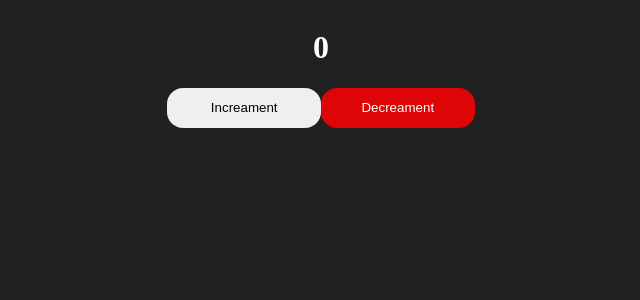
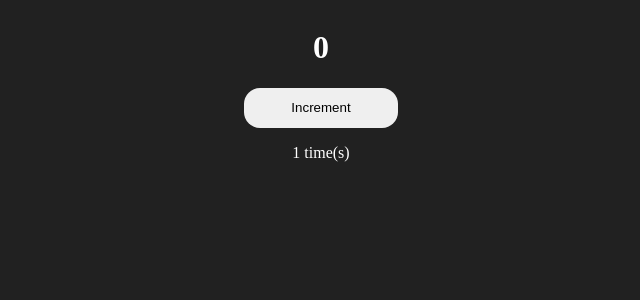
Before and after one commit to hassan42772/React-Basic-project, a React (Vite) app in the folder States/: page / in a window 1280 px wide. Shown: the top 300 px of the page, without its empty margins (319-959 px from the left). Built offline with nearby package versions, Linux system fonts and the light colour scheme.

Commit message:
Memo Hook

```diff
--- a/States/src/App.jsx
+++ b/States/src/App.jsx
@@ -5,17 +5,18 @@ import { MyProviderwithuse } from './components/hooks/UseHook'
 import About from './components/hooks/UseHook/about'
 import Home from './components/hooks/UseHook/home'
 import Services from './components/hooks/UseHook/Services'
+import Memo from './components/hooks/MemoReact/Memo'
 function App() {
 
   return (
    <>
-    <MyProviderwithuse>
+    {/* <MyProviderwithuse>
        <Home/>
        <About/>
        <Services/>
-     </MyProviderwithuse>
+     </MyProviderwithuse> */}
 
-
+      <Memo/>
 
 
      {/* <MyProvider>
--- a/States/src/components/DerivedState.jsx
+++ b/States/src/components/DerivedState.jsx
@@ -39,3 +39,4 @@ const averageAge = Data.reduce((total, user) => total + user.age, 0) / totalUser
 }
 
 export default DerivedState
+// Derived state is a concept in React that refers to the state that can be derived or calculated from other state values. It is not stored directly in the component's state but can be computed based on the existing state. Derived state is useful when you want to avoid redundant state and keep your component's state minimal. It allows you to compute values on the fly based on the current state, which can help improve performance and reduce the chances of bugs caused by inconsistent state. In React, you can use functions or hooks like useMemo to create derived state that updates automatically when the underlying state changes.
--- /dev/null
+++ b/States/src/components/hooks/MemoReact/Memo.jsx
@@ -0,0 +1,15 @@
+import { useState } from "react"
+import MemoCom from "./MemoCom"
+
+function Memo() {
+    const [count, setCount] = useState(0)
+  return (
+    <>
+        <h1>{count}</h1>
+        <button onClick={()=> setCount(count + 1)}>Increment</button>
+        <MemoCom/>
+    </>
+  )
+}
+
+export default Memo
--- /dev/null
+++ b/States/src/components/hooks/MemoReact/MemoCom.jsx
@@ -0,0 +1,13 @@
+import { memo, useRef } from "react"
+
+function MemoCom() {
+    const rerander = useRef(0);
+
+  return (
+    <>
+     <p>{rerander.current++} time(s)</p>
+    </>
+  )
+}
+
+export default memo(MemoCom)
--- a/States/src/components/hooks/UseReducer/Reducer.jsx
+++ b/States/src/components/hooks/UseReducer/Reducer.jsx
@@ -10,6 +10,10 @@ function Reducer() {
         if(action.type === "Decreament"){
             return state - 1
         }
+        if (action.type === "Reset") {
+            return (state = 0);
+
+        }
     }
 
     const[count , dispatch] = useReducer(Reducer , 0);
@@ -21,6 +25,7 @@ function Reducer() {
         <h1>{count}</h1>
         <button onClick={()=> dispatch({type:"Increament"})}>Increament</button>
         <button onClick={()=> dispatch({type:"Decreament"})} disabled={count <= 0}>Decreament</button>
+        <button onClick={()=> dispatch({type:"Reset"})} disabled={count === 0}>Reset</button>
     </div>
   )
 }
--- a/States/src/main.jsx
+++ b/States/src/main.jsx
@@ -13,8 +13,8 @@ import Reducer from './components/hooks/UseReducer/Reducer.jsx'
 
 createRoot(document.getElementById('root')).render(
   <StrictMode>
-    <Reducer/>
-    {/* <App /> */}
+    {/* <Reducer/> */}
+    <App />
     {/* <StateChallange/> */}
     {/* <DerivedState/> */}
     {/* <LiftingStateUp/> */}
```
Also changed, not shown: States/src/components/hooks/UseStateHook/UseState.jsx (added, +15 -0 lines), States/src/components/hooks/MemoReact/memo.txt (added), States/src/components/hooks/UseContextApi/context.txt (added), States/src/components/hooks/UseEffectHook/UseEffect.txt (added), States/src/components/hooks/UseHook/UseHook.txt (added).
